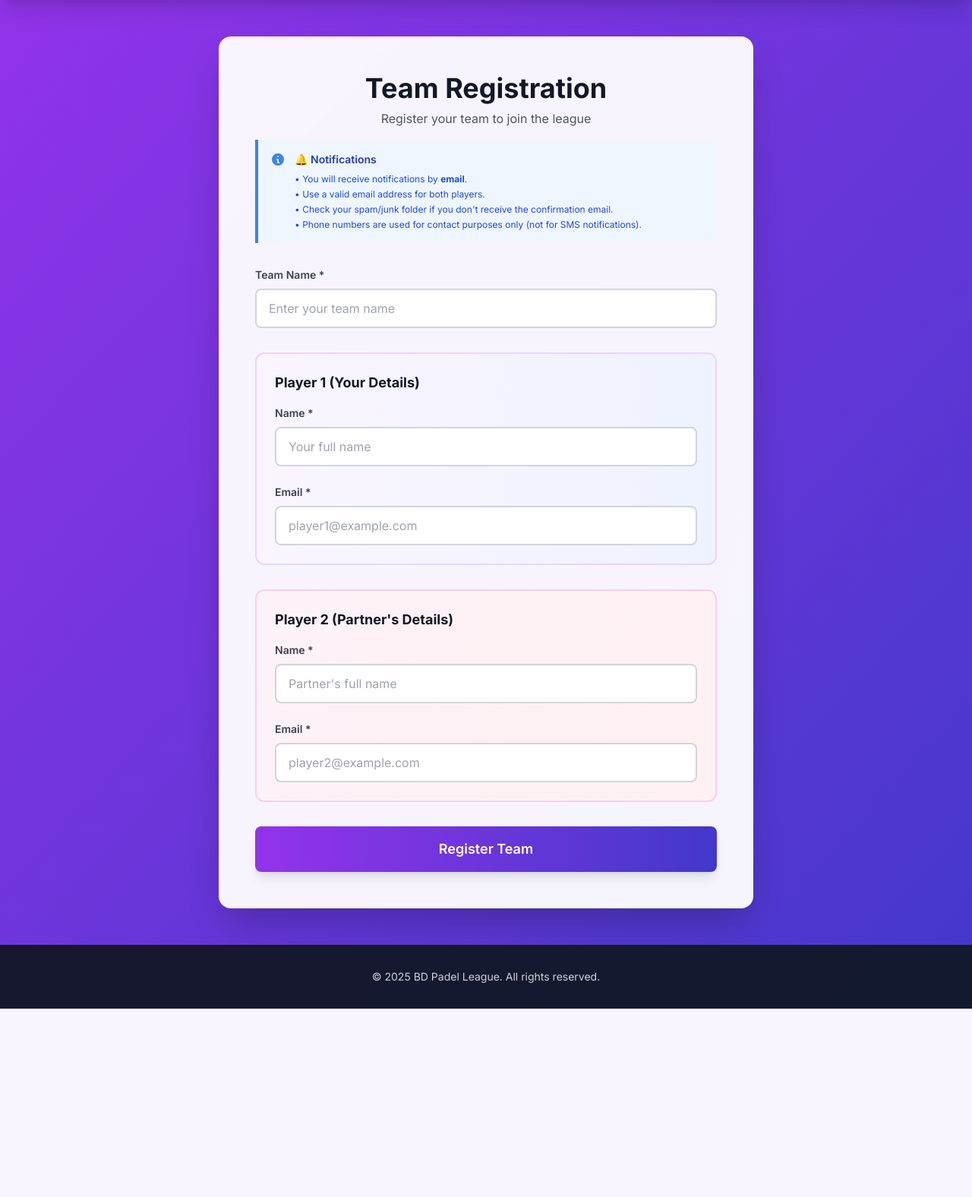
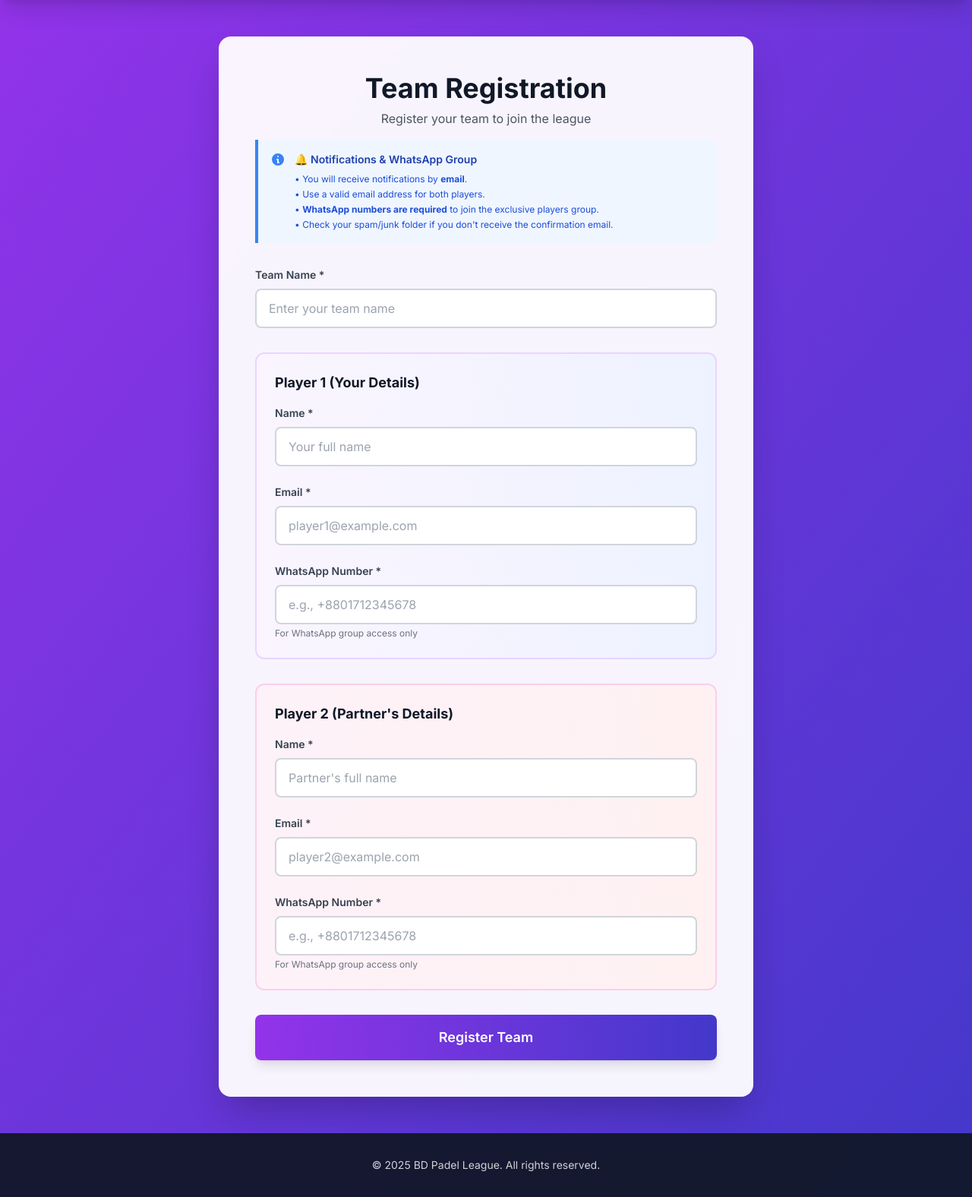
Before and after one commit to saadbd23/padel-league-hub, a Flask app: page /register-team in a window 1280 px wide. Shown: the part 64-1640 px from the top of the page at 76% size. Before the commit the page ends 1392 px from the top, so only its background shows below. Run offline with Flask 3, Linux system fonts and the light colour scheme; some libraries are stand-ins or nearby versions.

Commit message:
Assistant checkpoint: Added WhatsApp number fields to registration forms
Assistant generated file changes:
- templates/register_team.html: Add WhatsApp number fields for both players, Update notifications notice to mention WhatsApp group
- templates/register_freeagent.html: Add WhatsApp number field for free agents, Update free agent notice to mention WhatsApp group

---

User prompt:

Add back the WhatsApp NUmber field in the registrations forms for both players in both Teams as well as in the Free Agents registration form. I will use the WhatsApp number to create a WhatsApp group exclusive to participating players only.

Replit-Commit-Author: Assistant
Replit-Commit-Session-Id: 49e602f9-13a2-4ac3-a188-2d20b63a4565

```diff
--- a/templates/register_team.html
+++ b/templates/register_team.html
@@ -14,12 +14,12 @@
           </svg>
         </div>
         <div class="ml-3">
-          <h3 class="text-sm font-semibold text-blue-800 mb-2">🔔 Notifications</h3>
+          <h3 class="text-sm font-semibold text-blue-800 mb-2">🔔 Notifications & WhatsApp Group</h3>
           <ul class="text-xs text-blue-700 space-y-1">
             <li>• You will receive notifications by <strong>email</strong>.</li>
             <li>• Use a valid email address for both players.</li>
+            <li>• <strong>WhatsApp numbers are required</strong> to join the exclusive players group.</li>
             <li>• Check your spam/junk folder if you don't receive the confirmation email.</li>
-            <li>• Phone numbers are used for contact purposes only (not for SMS notifications).</li>
           </ul>
         </div>
       </div>
@@ -60,6 +60,16 @@
               class="w-full px-4 py-3 border-2 border-gray-300 rounded-lg focus:ring-2 focus:ring-purple-600 focus:border-transparent transition-all duration-200 outline-none"
               placeholder="player1@example.com">
           </div>
+          <div>
+            <label class="block text-sm font-semibold text-gray-700 mb-2">WhatsApp Number *</label>
+            <input
+              type="tel"
+              name="player1_phone"
+              required
+              class="w-full px-4 py-3 border-2 border-gray-300 rounded-lg focus:ring-2 focus:ring-purple-600 focus:border-transparent transition-all duration-200 outline-none"
+              placeholder="e.g., +8801712345678">
+            <p class="text-xs text-gray-500 mt-1">For WhatsApp group access only</p>
+          </div>
         </div>
       </div>
 
@@ -87,6 +97,16 @@
               class="w-full px-4 py-3 border-2 border-gray-300 rounded-lg focus:ring-2 focus:ring-purple-600 focus:border-transparent transition-all duration-200 outline-none"
               placeholder="player2@example.com">
           </div>
+          <div>
+            <label class="block text-sm font-semibold text-gray-700 mb-2">WhatsApp Number *</label>
+            <input
+              type="tel"
+              name="player2_phone"
+              required
+              class="w-full px-4 py-3 border-2 border-gray-300 rounded-lg focus:ring-2 focus:ring-purple-600 focus:border-transparent transition-all duration-200 outline-none"
+              placeholder="e.g., +8801712345678">
+            <p class="text-xs text-gray-500 mt-1">For WhatsApp group access only</p>
+          </div>
         </div>
       </div>
 
```
Also changed, not shown: templates/register_freeagent.html (+7 -5 lines).
